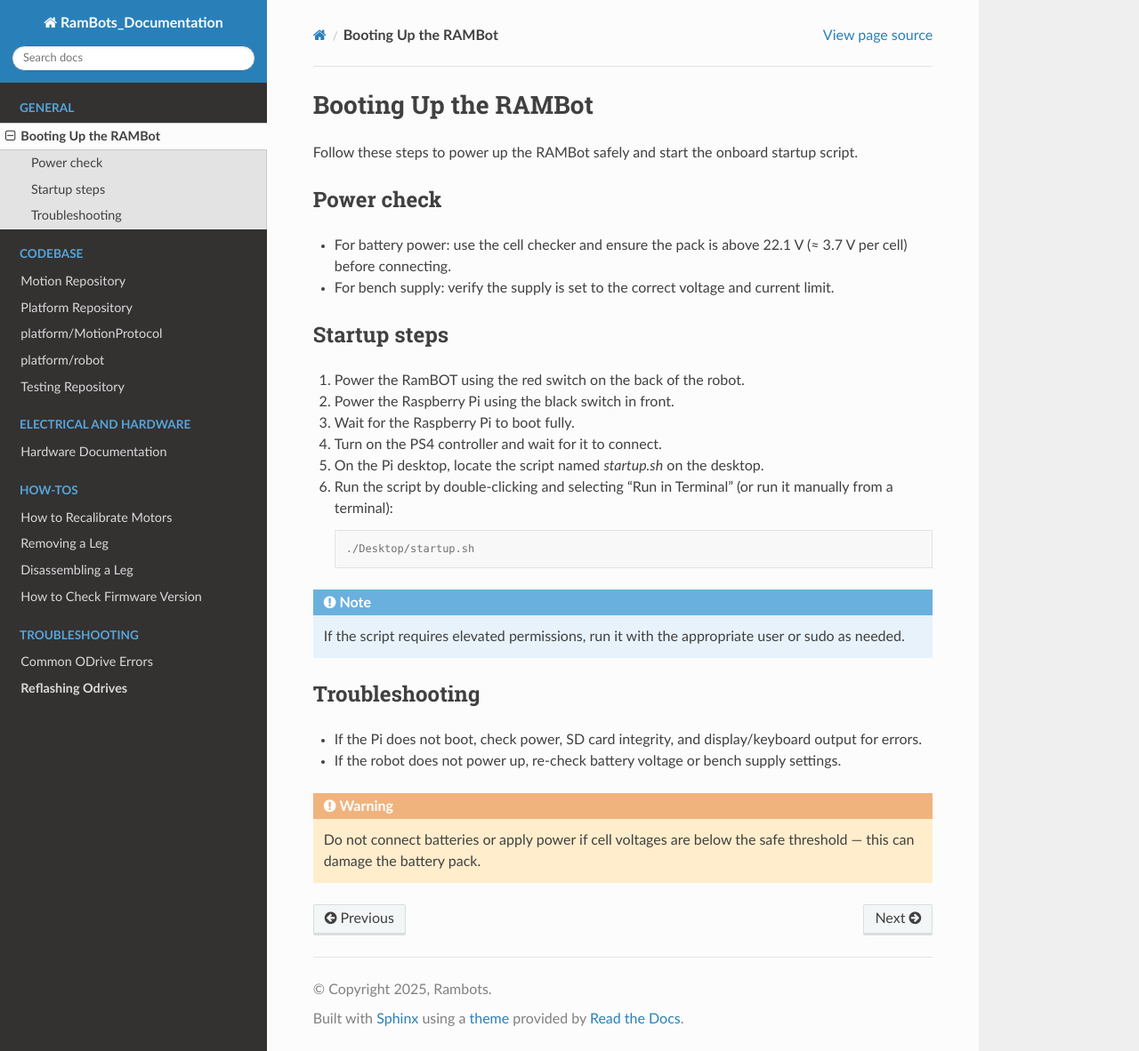
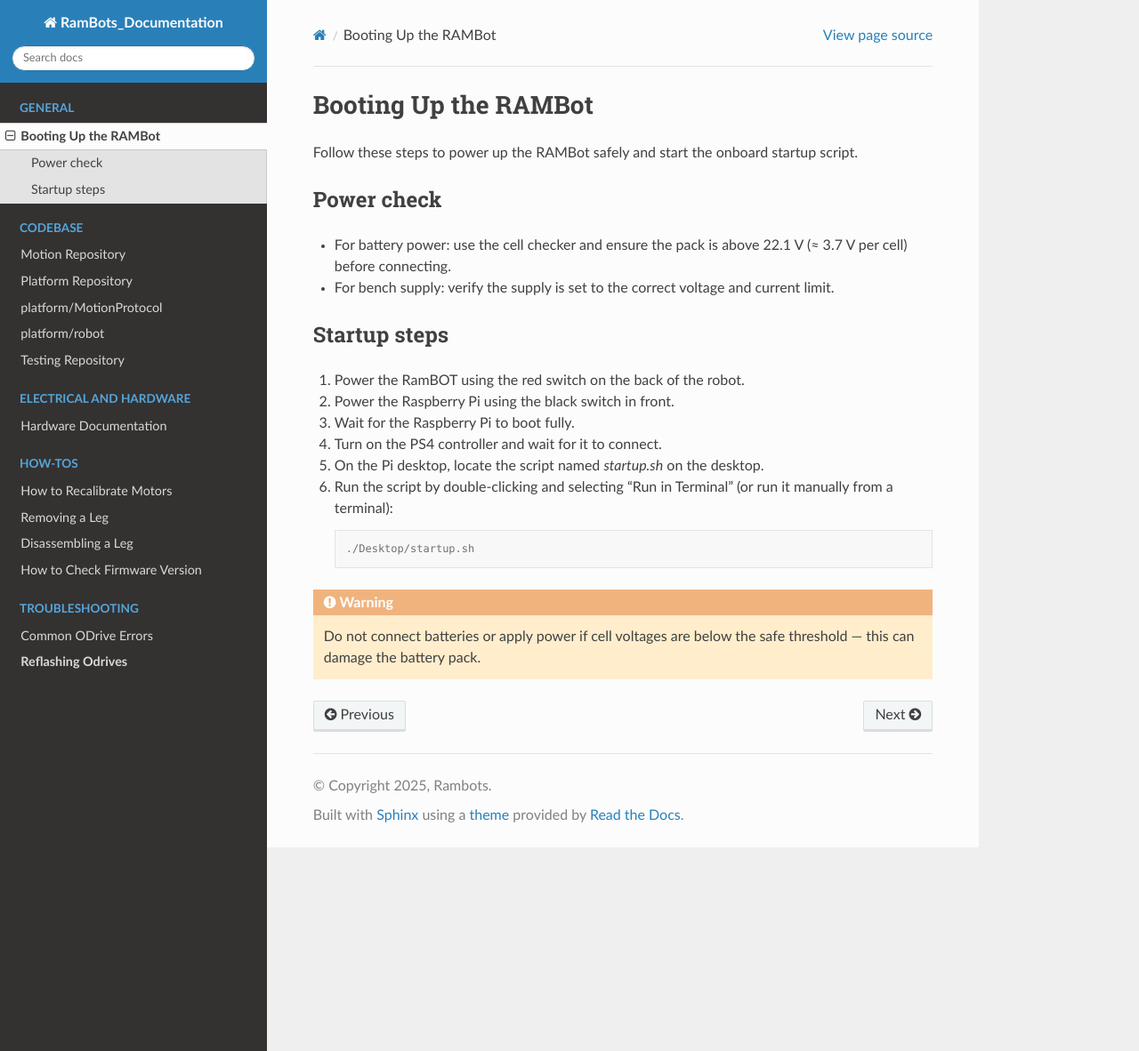
Before and after one commit to RAMBotsCSU/RamBots-Documentation, a Sphinx documentation site: the page built from source/bootup.rst, in a window 1280 px wide and 1182 px high. Shown: the whole window at 89% size. Built offline with Sphinx 7.4.7 and the Read the Docs theme 3.1.0, drawn with Linux system fonts in a browser that asks for light colours.

Commit message:
prolly this is the fix

```diff
--- a/requirements.txt
+++ b/requirements.txt
@@ -1 +1,5 @@
 sphinx-rtd-theme==3.0.2
+sphinx
+sphinx-design
+sphinx-tabs
+sphinx-copybutton
--- a/source/bootup.rst
+++ b/source/bootup.rst
@@ -1,4 +1,4 @@
-**Booting Up the RAMBot**
+Booting Up the RAMBot
 ========================
 
 Follow these steps to power up the RAMBot safely and start the onboard startup script.
@@ -21,13 +21,6 @@ Startup steps
 
       ./Desktop/startup.sh
 
-.. note::
-   If the script requires elevated permissions, run it with the appropriate user or sudo as needed.
-
-Troubleshooting
----------------
-- If the Pi does not boot, check power, SD card integrity, and display/keyboard output for errors.
-- If the robot does not power up, re-check battery voltage or bench supply settings.
 
 .. warning::
    Do not connect batteries or apply power if cell voltages are below the safe threshold — this can damage the battery pack.
```
